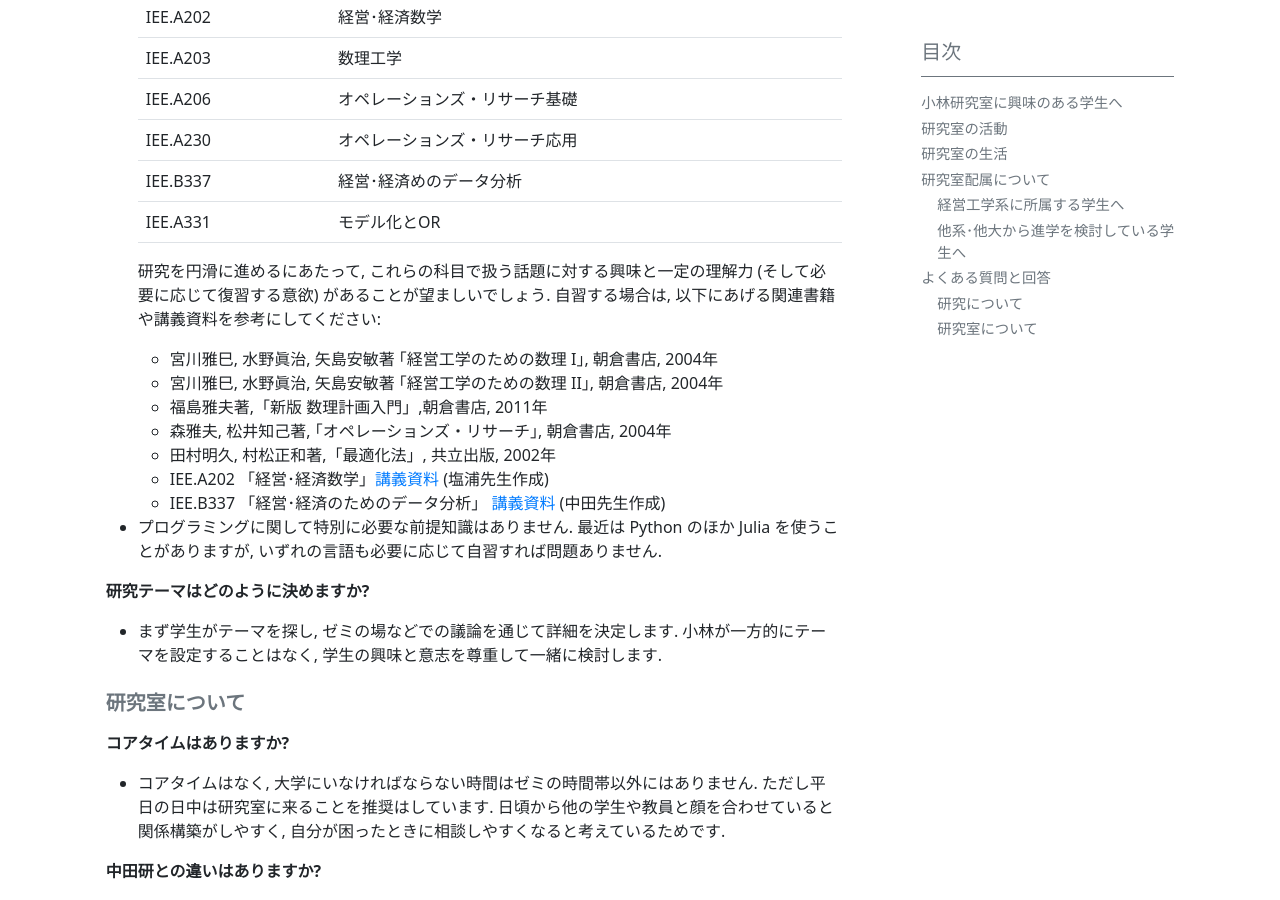
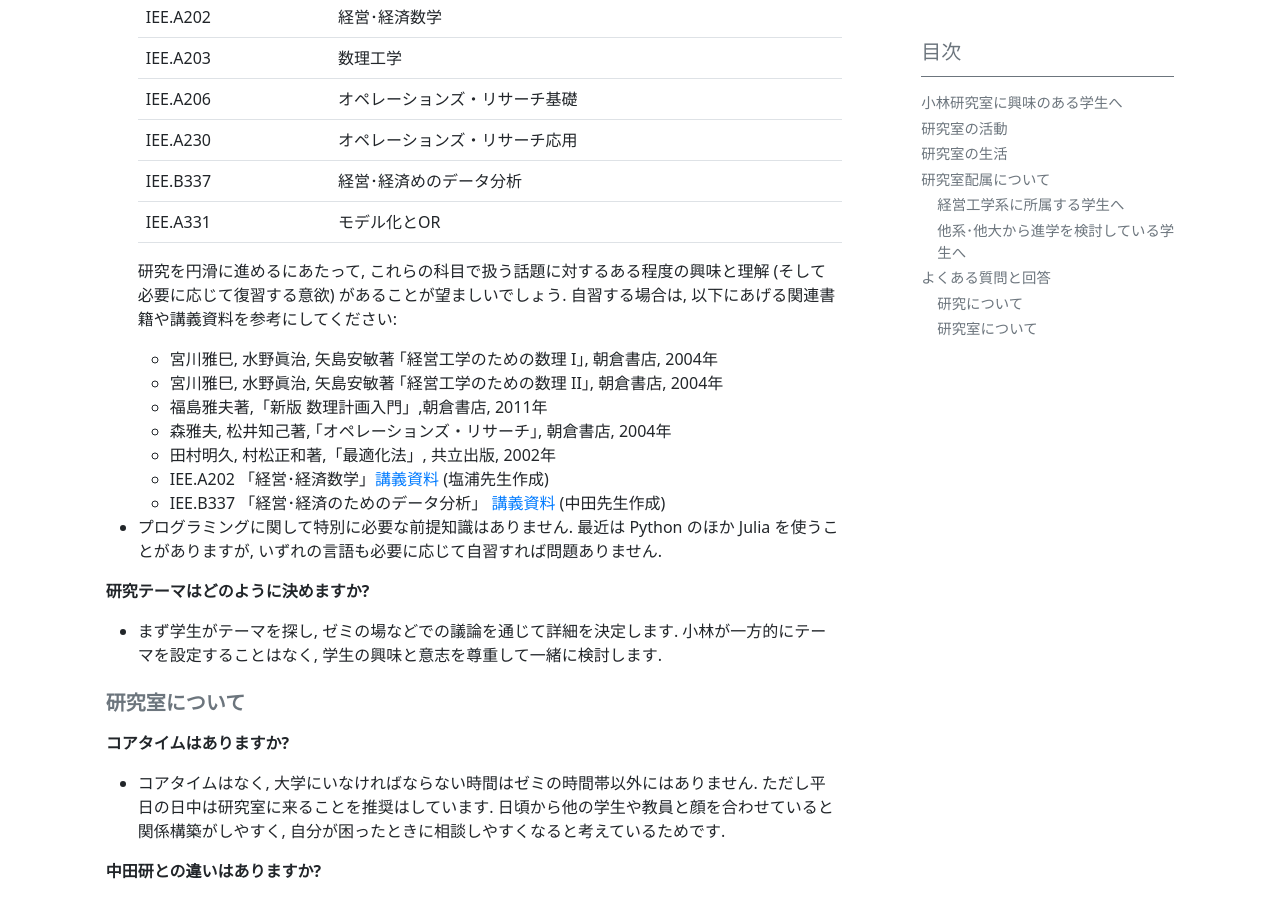
Before and after one commit to isct-koba-lab/isct-koba-lab.github.io, a Jekyll site: the page built from pages/for-students.md, in a window 1280 px wide and 900 px high, scrolled down 2073 px. Built offline with Jekyll 4.4.1, drawn with Linux system fonts in a browser that asks for light colours.

Commit message:
for students

```diff
--- a/pages/for-students.md
+++ b/pages/for-students.md
@@ -76,7 +76,7 @@ toc: true
     |IEE.B337 | 経営･経済めのデータ分析|
     |IEE.A331 | モデル化とOR|
 
-    研究を円滑に進めるにあたって, これらの科目で扱う話題に対する興味と一定の理解力 (そして必要に応じて復習する意欲) があることが望ましいでしょう. 自習する場合は, 以下にあげる関連書籍や講義資料を参考にしてください:
+    研究を円滑に進めるにあたって, これらの科目で扱う話題に対するある程度の興味と理解 (そして必要に応じて復習する意欲) があることが望ましいでしょう. 自習する場合は, 以下にあげる関連書籍や講義資料を参考にしてください:
     - 宮川雅巳, 水野眞治, 矢島安敏著 ｢経営工学のための数理 I｣, 朝倉書店, 2004年
     - 宮川雅巳, 水野眞治, 矢島安敏著 ｢経営工学のための数理 II｣, 朝倉書店, 2004年
     - 福島雅夫著,「新版 数理計画入門」,朝倉書店, 2011年
@@ -84,6 +84,7 @@ toc: true
     - 田村明久, 村松正和著,「最適化法」, 共立出版, 2002年
     - IEE.A202 「経営･経済数学」[講義資料](https://drive.google.com/drive/folders/14LUq0LcRQp0B7ZfuQsuW7fu7k9fx6WVI) (塩浦先生作成)
     - IEE.B337 「経営･経済のためのデータ分析」 [講義資料](https://www.nakatalab.iee.e.titech.ac.jp/text/nakata.html) (中田先生作成)
+
 - プログラミングに関して特別に必要な前提知識はありません. 最近は Python のほか Julia を使うことがありますが, いずれの言語も必要に応じて自習すれば問題ありません.
 
 **研究テーマはどのように決めますか?**
```
